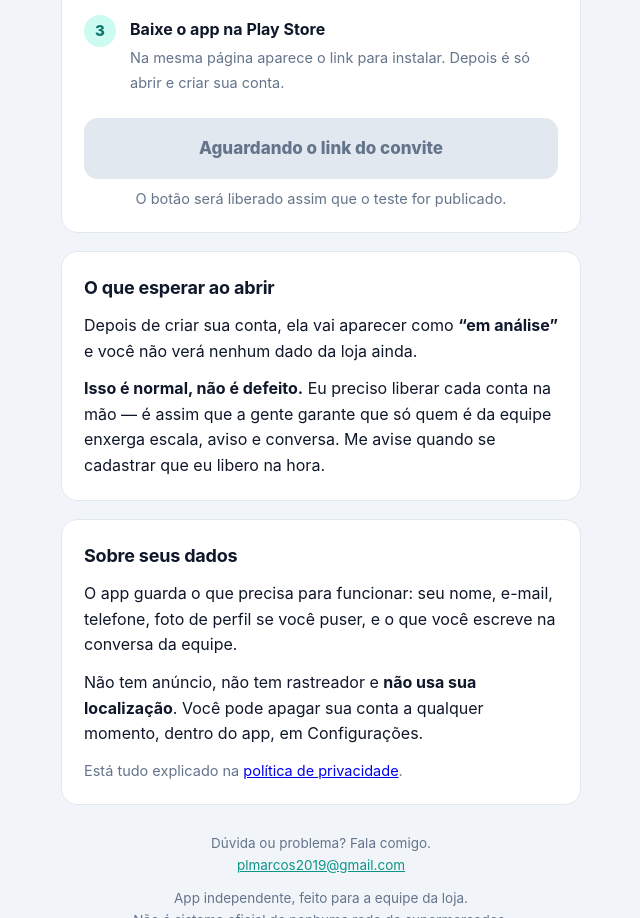
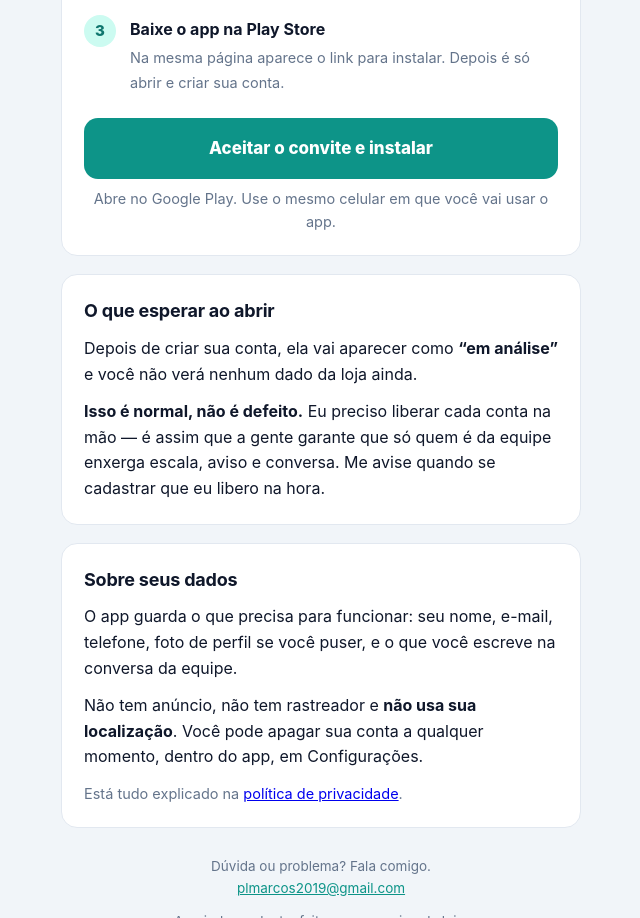
Before and after one commit to plmarcos/hubgestao-site, a plain HTML site: page convite.html in a window 1280 px wide. Shown: the part 939-1857 px from the top of the page, without its empty margins (319-959 px from the left). Drawn offline with Linux system fonts and the light colour scheme.

Commit message:
Ativa o botao do convite com o link do teste interno

```diff
--- a/convite.html
+++ b/convite.html
@@ -124,9 +124,10 @@
     </ol>
 
     <!-- LINK-CONVITE -->
-    <a class="botao pendente" href="#">Aguardando o link do convite</a>
-    <p class="suave" style="text-align:center">O botão será liberado assim que o teste for
-      publicado.</p>
+    <a class="botao" href="https://play.google.com/apps/internaltest/4701647266580535628"
+       target="_blank" rel="noopener">Aceitar o convite e instalar</a>
+    <p class="suave" style="text-align:center">Abre no Google Play. Use o mesmo celular em que
+      você vai usar o app.</p>
   </div>
 
   <div class="cartao">
```
